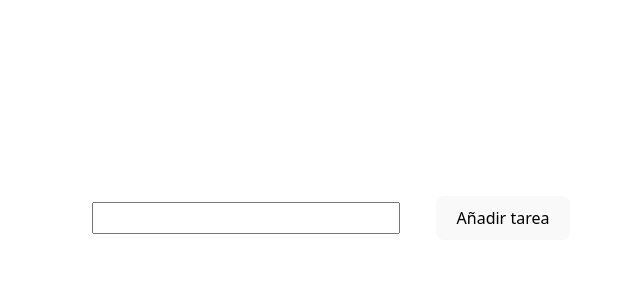
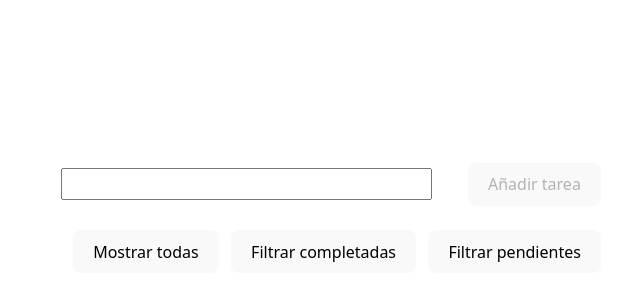
Before and after one commit to nin2323/todo-list, a React (Vite) app: page / in a window 1280 px wide. Shown: the part 170-470 px from the top of the page, without its empty margins (309-949 px from the left). Built offline with nearby package versions, Linux system fonts and the light colour scheme.

Commit message:
feature filter and animation

```diff
--- a/src/App.css
+++ b/src/App.css
@@ -46,3 +46,29 @@
   text-decoration: line-through;
   color: gray;
 }
+
+.button-filter {
+  margin-bottom: 24px;
+}
+
+.unicorn {
+  position: fixed;
+  top: 50%;
+  left: -200px;
+  transform: translateY(-50%);
+  animation: moveUnicorn 3s forwards;
+  z-index: 9999;
+}
+
+@keyframes moveUnicorn {
+  0% {
+    left: -200px; /* Comienza fuera de la pantalla */
+  }
+  50% {
+    left: 50%; /* Se mueve al centro de la pantalla */
+    transform: translate(-50%, -50%); /* Centrado perfecto */
+  }
+  100% {
+    left: 100vw; /* Sale de la pantalla por el lado derecho */
+  }
+}
--- a/src/App.tsx
+++ b/src/App.tsx
@@ -2,6 +2,9 @@ import { useState } from 'react'
 import './App.css'
 import { TaskInput } from './taskInput';
 import { TaskList } from './TaskList';
+import { TaskFilter } from './taskFilter';
+import { useEffect } from 'react';
+import unicornioJosmi from './assets/unicornio-josmi.png'
 
 interface Task {
   text: string;
@@ -12,6 +15,8 @@ interface Task {
 function App() {
   const [taskText, setTaskText] = useState('');
   const [tasks, setTasks] = useState<Task []>([]);
+  const [filter, setFilter] = useState<'completed' | 'pending' | 'all'>('all');
+  const [showUnicorn, setShowUnicorn] = useState(false);
 
 
   const handleAddTask = () => {
@@ -36,10 +41,35 @@ function App() {
   };
 
 
+  useEffect(() => {
+    const completedTasks = tasks.filter((task) => task.isCompleted).length;  // filter recorre tasks y devuelve solo la stareas que estan completadas, length nos da el numero de tareas completadas
+    if (completedTasks >= 4) {
+      setShowUnicorn(true); // Mostrar unicornio después de completar 4 tareas
+      setTimeout(() => setShowUnicorn(false), 3000); // Ocultar unicornio después de 3 segundos
+    }
+  }, [tasks]);  // cada vez que tasks cambia se ejecuta
+
+
+
+  const filterTasks = (filter: 'completed' | 'pending' | 'all') => {
+    setFilter(filter);
+  };
+
+  const filteredTasks = tasks.filter((task) =>
+    filter === 'completed' ? task.isCompleted :
+    filter === 'pending' ? !task.isCompleted : true // 'all' no filtra
+  );
+
   return (
     <>
-      <TaskInput taskText={taskText} onInputChange={handleInput} onAddTask={handleAddTask}  />
-      <TaskList tasks={tasks} onCompleteTask={completeTask} onDeleteTask={deleteTask} />
+      <TaskInput taskText={taskText} onInputChange={handleInput} onAddTask={handleAddTask} />
+      <TaskFilter onChangeFilter={filterTasks} />
+      <TaskList tasks={filteredTasks} onCompleteTask={completeTask} onDeleteTask={deleteTask} />
+      {showUnicorn && (              // con el &&, si el showUnicorn es true entonces nos devuelve el div, si no es true no devuelve nada
+        <div className="unicorn">
+          <img src={unicornioJosmi} alt="" />
+        </div>
+      )}
     </>
   );
 }
--- /dev/null
+++ b/src/taskFilter.tsx
@@ -0,0 +1,26 @@
+import './App.css'
+
+interface TaskFilterProps {
+    onChangeFilter: (filter: 'completed' | 'pending' | 'all') => void;
+  }
+
+  export const TaskFilter = ({ onChangeFilter }: TaskFilterProps) => {
+    const handleFilterChange = (filter: 'completed' | 'pending' | 'all') => {
+      onChangeFilter(filter);
+    };
+
+    return (
+      <div className='button-filter'>
+        <button className="button" onClick={() => handleFilterChange('all')}>
+          Mostrar todas
+        </button>
+
+        <button className="button" onClick={() => handleFilterChange('completed')}>
+          Filtrar completadas
+        </button>
+        <button className="button" onClick={() => handleFilterChange('pending')}>
+          Filtrar pendientes
+        </button>
+      </div>
+    );
+  };
--- a/src/taskInput.tsx
+++ b/src/taskInput.tsx
@@ -11,7 +11,7 @@ export const TaskInput = (props: TaskInputPops) => {
     return (
       <div className="add-task">
         <input type="text" onInput={onInputChange} value={taskText} />
-        <button className="button" onClick={onAddTask} >Añadir tarea</button>
+        <button className="button" onClick={onAddTask} disabled={!taskText.trim().length}>Añadir tarea</button>
       </div>
     );
 };
```
Also changed, not shown: src/assets/unicornio-josmi.png (added).
